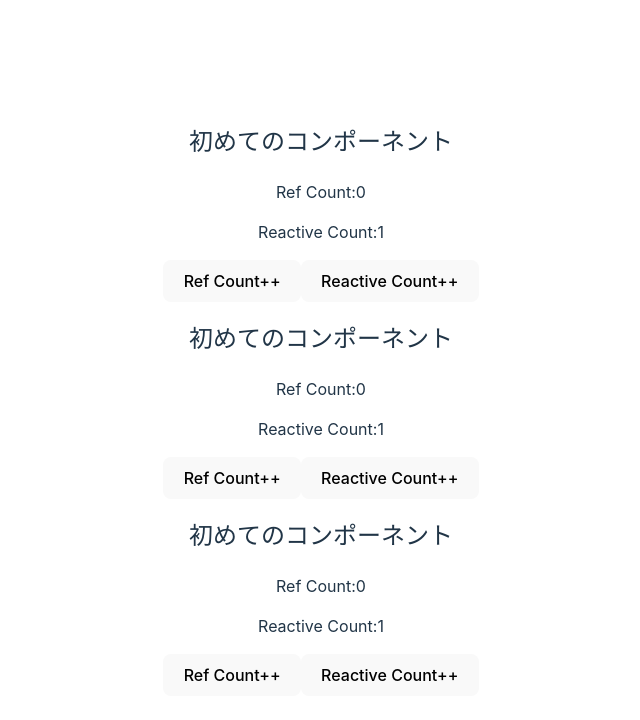
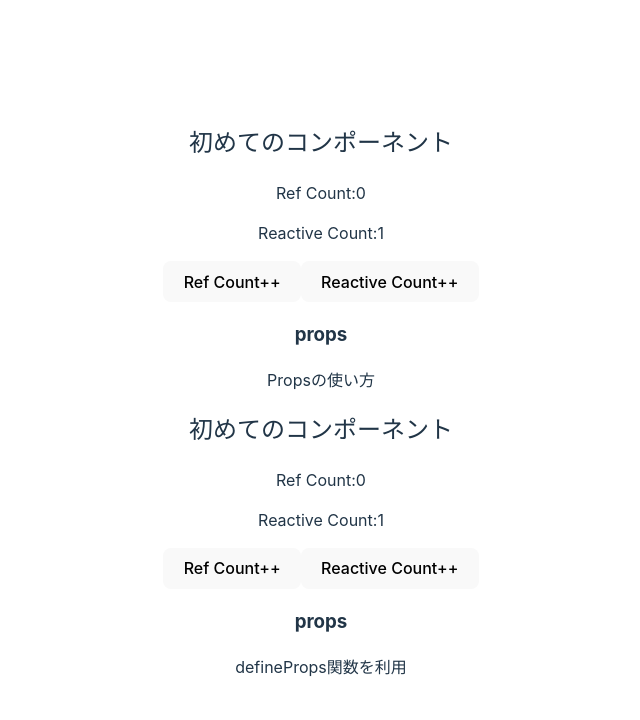
Before and after one commit to yusuke-miura7/vue-learning2, a Vue app in the folder second-vue-app/: page / in a window 1280 px wide. Shown: the top 720 px of the page, without its empty margins (319-959 px from the left). Built offline with nearby package versions, Linux system fonts and the light colour scheme.

Commit message:
propsの設定

```diff
--- a/second-vue-app/src/App.vue
+++ b/second-vue-app/src/App.vue
@@ -4,9 +4,8 @@ import Hello from './components/Hello.vue';
 </script>
 
 <template>
-  <Hello />
-  <Hello />
-  <Hello />
+  <Hello message="Propsの使い方" />
+  <Hello message="defineProps関数を利用" />
 </template>
 
 <style scoped></style>
--- a/second-vue-app/src/components/Hello.vue
+++ b/second-vue-app/src/components/Hello.vue
@@ -1,5 +1,11 @@
 <script setup>
 import {ref,reactive} from 'vue';
+
+// 引数の設定
+const props = defineProps({
+  message:String
+})
+
 const count = ref(0);
 const state = reactive({
     count: 1,
@@ -22,5 +28,7 @@ const addReactiveCount = () =>{
     <button @click="addRefCount">Ref Count++</button>
     <button @click="addReactiveCount">Reactive Count++</button>
 
+    <h3>props</h3>
+    <p>{{ props.message }}</p>
     </div>
 </template>
```
